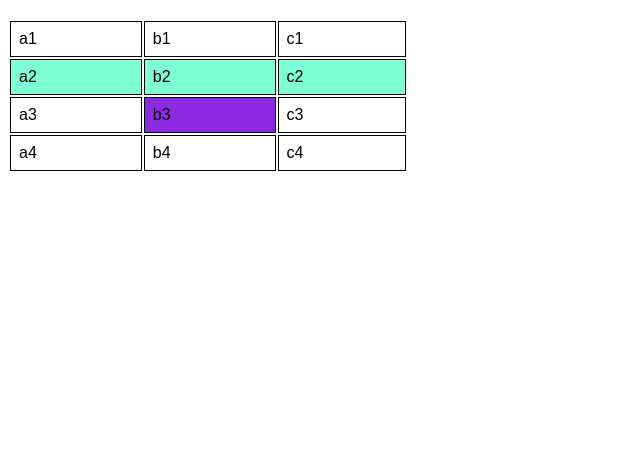
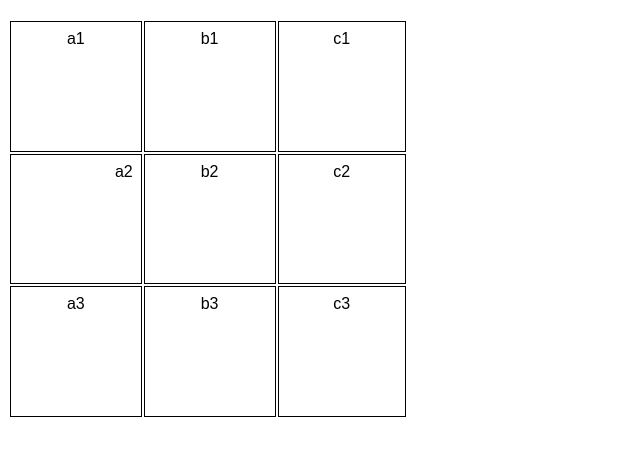
Before and after one commit to lucas14lima/ex023, a plain HTML site: page index.html in a window 1280 px wide. Shown: the part 61-516 px from the top of the page, without its empty margins (0-640 px from the left). Drawn offline with Linux system fonts and the light colour scheme.

Commit message:
atualizar

```diff
--- a/index.html
+++ b/index.html
@@ -13,21 +13,23 @@
 
         table{
             width: 400px;
+            height: 400px;
             border-collapse: separate;
 
         }
-        tr.linha{
-            background-color: aquamarine;
 
+        .numero{
+            text-align: right;
         }
 
-        td.b3{
-            background-color: blueviolet;
-        }
+
+
 
         td{
             border: 1px solid black;
             padding: 8px;
+            text-align: center;
+            vertical-align: top;
         }
     </style>
 </head>
@@ -45,25 +47,18 @@
             c1
         </td>
     </tr>
-    <tr class="linha">
-        <td>a2</td>
+    <tr>
+        <td class="numero">a2</td>
         <td>b2</td>
         <td>c2</td>
 
     </tr>
     <tr>
         <td>a3</td>
-        <td class="b3">b3</td>
+        <td >b3</td>
         <td>c3</td>
 
     </tr>
-    <tr>
-        <td>a4</td>
-        <td>b4</td>
-        <td>c4</td>
 
-    </tr>
-
-    </table>
 </body>
 </html>
```
